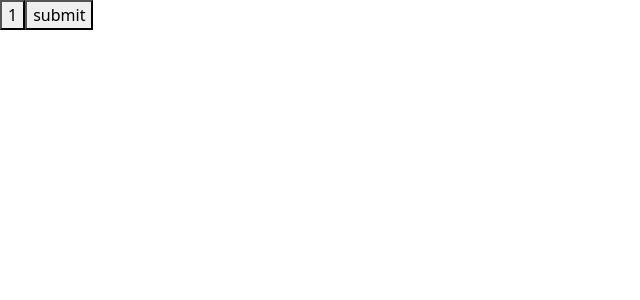
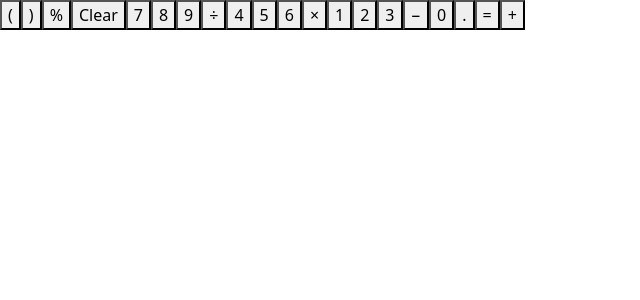
Before and after one commit to charliharrold/calculator-example, a React (Create React App) app in the folder client/: page / in a window 1280 px wide. Shown: the top 300 px of the page, without its empty margins (0-640 px from the left). Built offline with nearby package versions, Linux system fonts and the light colour scheme.

Commit message:
Add all the buttons to calculator display

```diff
--- a/client/src/App.js
+++ b/client/src/App.js
@@ -21,14 +21,41 @@ function App() {
     }
   };
 
+  const handleClear = () => {
+    setDisplay('');
+    setValue('');
+  }
+
   return (
     <div>
       <div>
         {display}
       </div>
       <div className="grid-container">
-      <button onClick={() => handleButtonClick('1')} className="grid-button">1</button>
-      <button onClick={handleSubmit} className="grid-button">submit</button>
+        <button onClick={() => handleButtonClick('(')} className="grid-button">(</button>
+        <button onClick={() => handleButtonClick(')')} className="grid-button">)</button>
+        <button onClick={() => handleButtonClick('/100')} className="grid-button">%</button>
+        <button onClick={() => handleClear()} className="grid-button">Clear</button>
+
+        <button onClick={() => handleButtonClick('7')} className="grid-button">7</button>
+        <button onClick={() => handleButtonClick('8')} className="grid-button">8</button>
+        <button onClick={() => handleButtonClick('9')} className="grid-button">9</button>
+        <button onClick={() => handleButtonClick('/')} className="grid-button">÷</button>
+
+        <button onClick={() => handleButtonClick('4')} className="grid-button">4</button>
+        <button onClick={() => handleButtonClick('5')} className="grid-button">5</button>
+        <button onClick={() => handleButtonClick('6')} className="grid-button">6</button>
+        <button onClick={() => handleButtonClick('*')} className="grid-button">×</button>
+
+        <button onClick={() => handleButtonClick('1')} className="grid-button">1</button>
+        <button onClick={() => handleButtonClick('2')} className="grid-button">2</button>
+        <button onClick={() => handleButtonClick('3')} className="grid-button">3</button>
+        <button onClick={() => handleButtonClick('-')} className="grid-button">−</button>
+
+        <button onClick={() => handleButtonClick('0')} className="grid-button">0</button>
+        <button onClick={() => handleButtonClick('.')} className="grid-button">.</button>
+        <button onClick={handleSubmit} className="grid-button">=</button>
+        <button onClick={() => handleButtonClick('+')} className="grid-button">+</button>
       </div>
     </div>
   );
```
